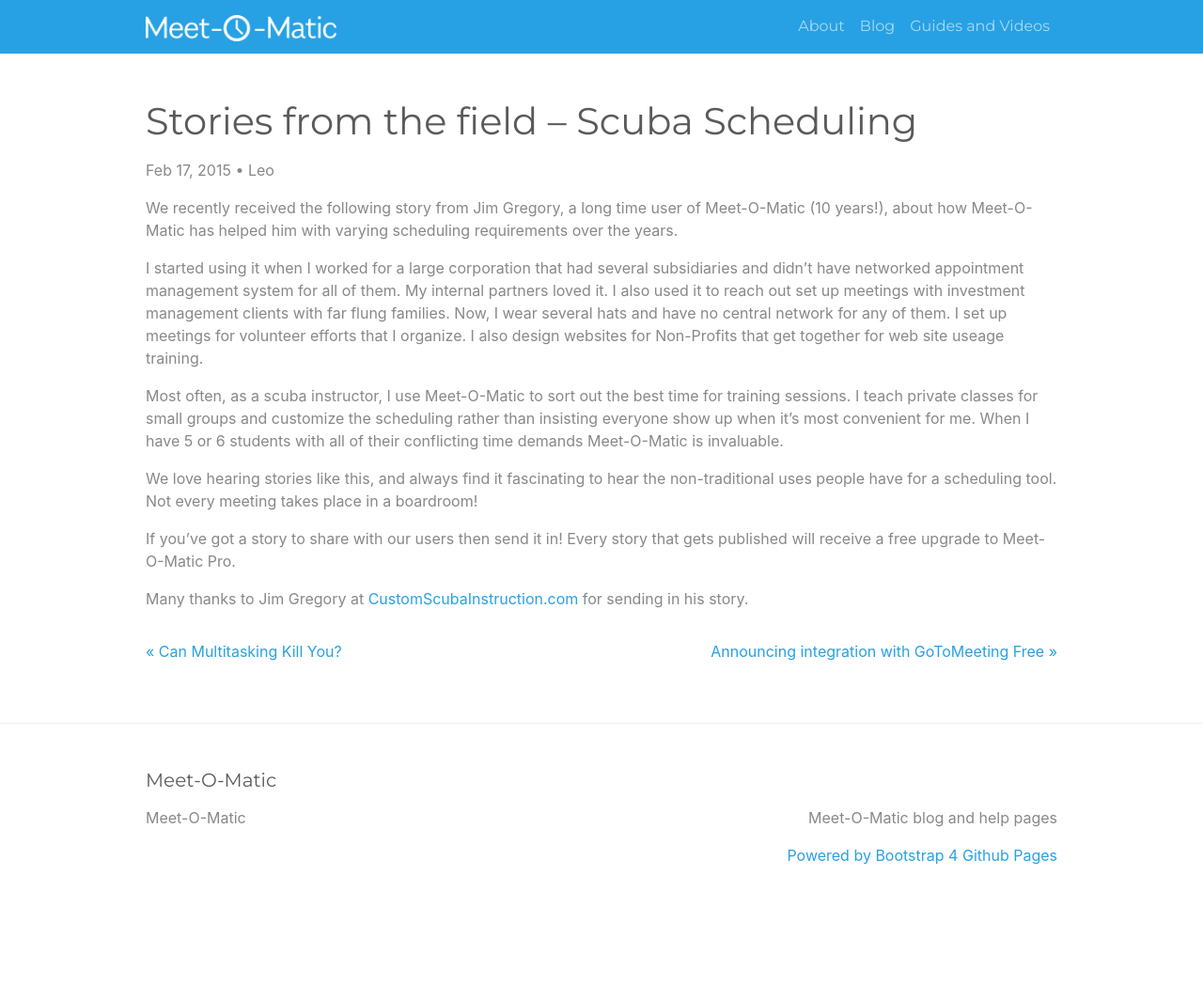
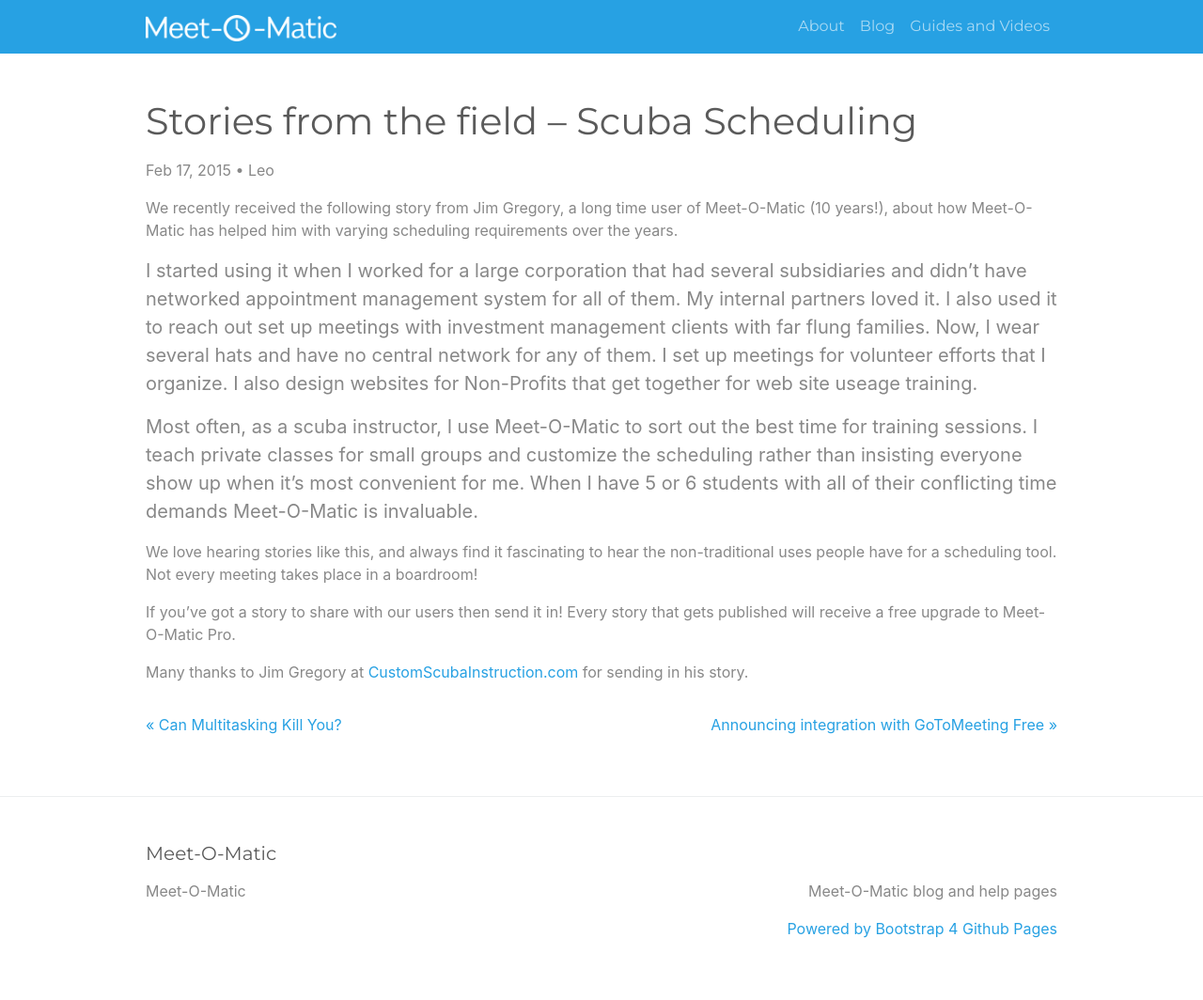
Before and after one commit to meetomatic/meetomatic.github.io, a Jekyll site: the page built from _posts/2015-02-17-stories-from-the-field-scuba-scheduling.md, in a window 1280 px wide. Shown: the whole page at 94% size. Built offline with Jekyll 4.4.1, drawn with Linux system fonts in a browser that asks for light colours; before the commit the page ends 986 px from its top, so only the background shows below that.

Commit message:
Added the blockquote class

```diff
--- a/_posts/2015-02-17-stories-from-the-field-scuba-scheduling.md
+++ b/_posts/2015-02-17-stories-from-the-field-scuba-scheduling.md
@@ -15,12 +15,14 @@ scheduling requirements over the years.
 > wear several hats and have no central network for any of them. I set up
 > meetings for volunteer efforts that I organize. I also design websites for
 > Non-Profits that get together for web site useage training.
+> {:.blockquote}
 >
 > Most often, as a scuba instructor, I use Meet-O-Matic to sort out the best time
 > for training sessions. I teach private classes for small groups and customize
 > the scheduling rather than insisting everyone show up when it’s most convenient
 > for me. When I have 5 or 6 students with all of their conflicting time demands
 > Meet-O-Matic is invaluable.
+> {:.blockquote}
 
 We love hearing stories like this, and always find it fascinating to hear the
 non-traditional uses people have for a scheduling tool. Not every meeting takes
```
Also changed, not shown: _posts/2014-11-26-stop-wasting-valuable-time.md (+1 -0 lines), _posts/2015-01-02-no-nonsense-meetings-a-la-steve-jobs.md (+1 -0 lines), _posts/2015-02-15-can-multitasking-kill-you.md (+1 -0 lines).
